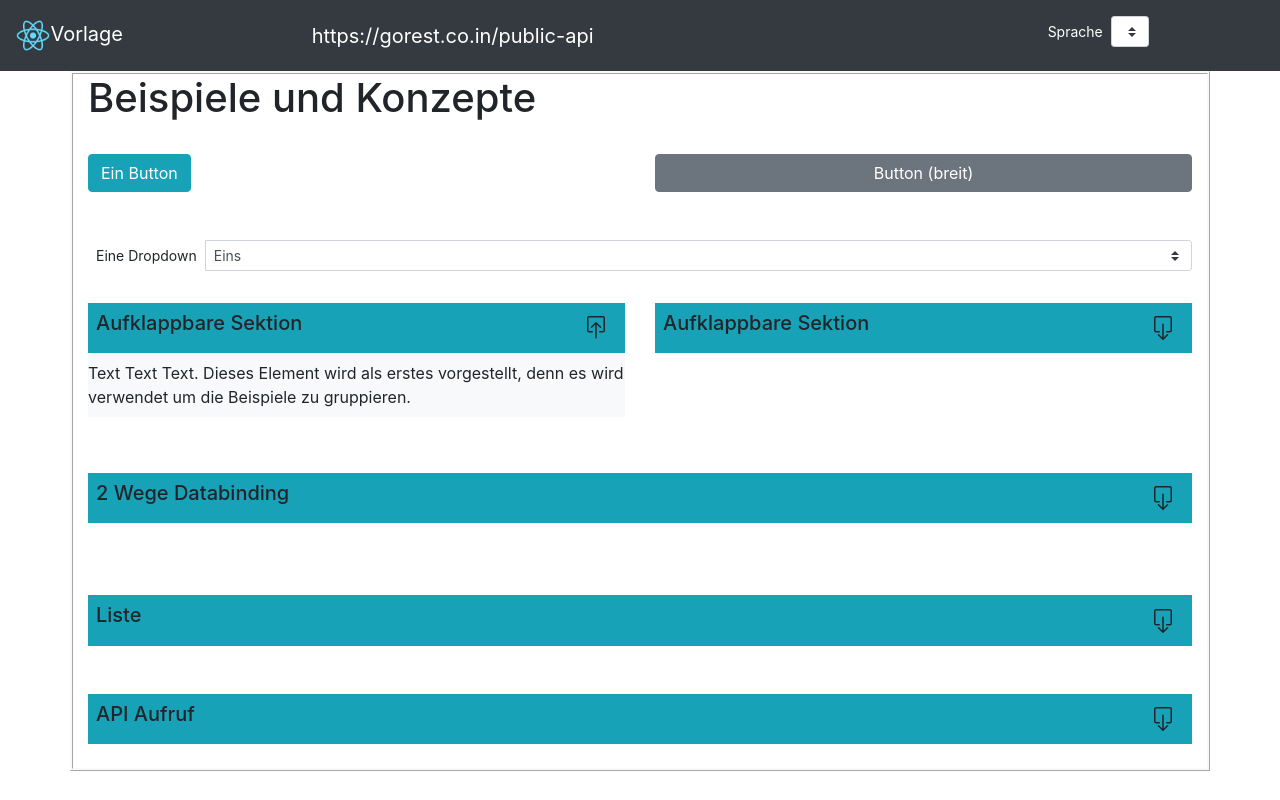
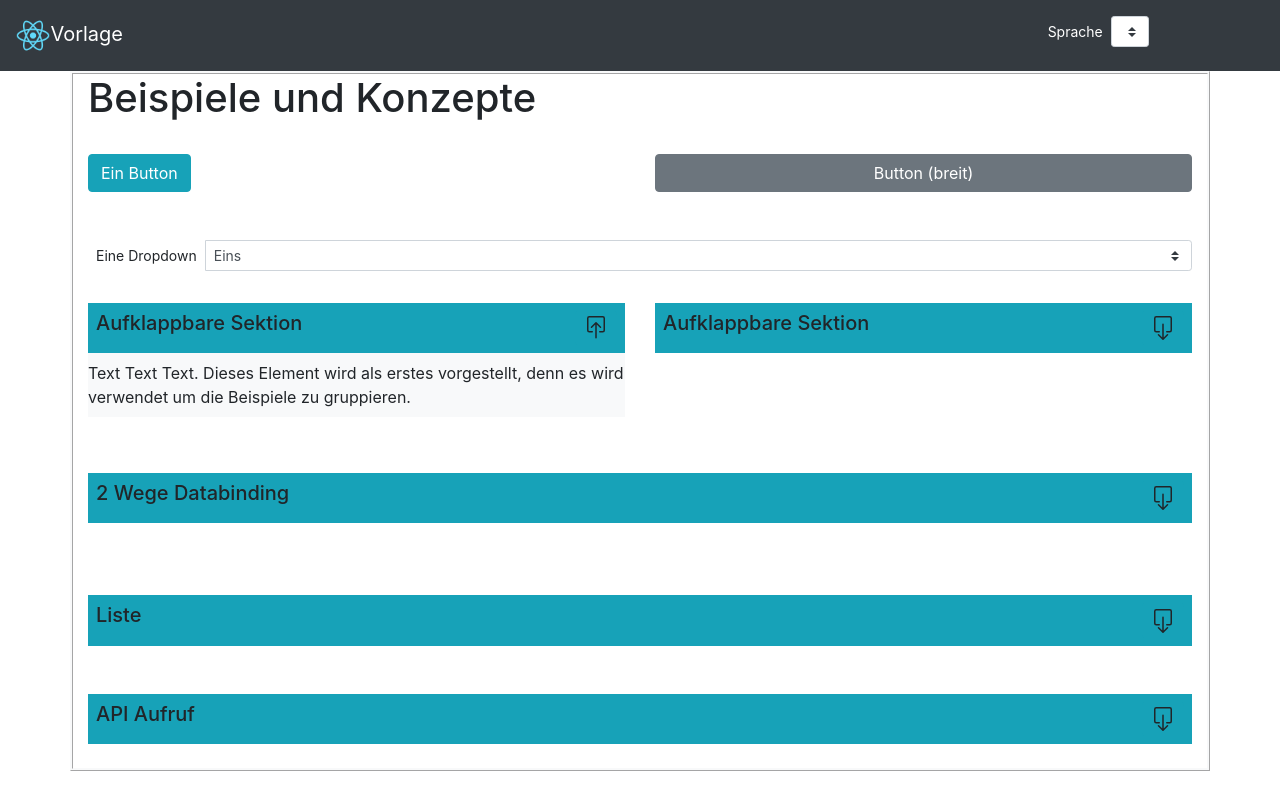
Before and after one commit to akapernaros/react-spa-template, a React (Create React App) app: page / in a window 1280 px wide. Built offline with nearby package versions, Linux system fonts and the light colour scheme.

Commit message:
First shot config and axios.

```diff
--- a/public/config/environment.json
+++ /dev/null
@@ -1,3 +0,0 @@
-{
-  "baseUrl": "http://"
-}
--- /dev/null
+++ b/public/data/configuration.json
@@ -0,0 +1,4 @@
+{
+  "baseUrl": "https://gorest.co.in/public-api",
+  "timeout": 5000
+}
--- a/src/App.js
+++ b/src/App.js
@@ -4,18 +4,67 @@ import './App.css';
 import { withTranslation } from "react-i18next";
 import Header from './components/header/header'
 import Kitchensink from "./pages/kitchensink/Kitchensink";
+import {initialize} from "./shared/services";
 
 
 export class App extends React.Component {
+    constructor(props) {
+        super(props);
+        this.state = { render : this.initializingContent() };
+    }
+
+    /**
+     * TODO Extract method to be a react functional component.
+     *
+     * @returns {*}
+     */
+    initializingContent() {
+        return <div>Initializing ...</div>
+    }
+
+    /**
+     * TODO Extract method to be a react functional component.
+     *
+     * @returns {*}
+     */
+    errorContent() {
+        return <div>Initializing failed. Application could not be started.</div>
+    }
+
+    /**
+     * TODO Extract method to be a react functional component.
+     *
+     * @returns {*}
+     */
+    rootContent() {
+        return  <div>
+                    <Header/>
+                    <div className="App container-lg">
+                        <Kitchensink/>
+                    </div>
+                </div>;
+    }
+
+    componentDidMount() {
+        this.initApp().then(() => {
+            this.setState({ render: this.rootContent() });
+        }).catch((e) => {
+            console.log(e);
+            this.setState({ render: this.errorContent() });
+        });
+
+    }
+
+    async initApp() {
+        await initialize();
+        //Add more (asynchronous) initializing stuff here.
+    }
 
     render() {
 
         return (
             <div>
-                <Header/>
-                <div className="App container-lg">
-                    <Kitchensink/>
-                </div>
+                { this.state.render }
             </div>
         );
     }
--- a/src/components/header/header.js
+++ b/src/components/header/header.js
@@ -1,7 +1,6 @@
 import React from 'react';
-import {withTranslation} from "react-i18next";
 import { Widget } from "../../shared/components";
-import { withConfiguration } from "../../shared/services/config";
+import { withTranslation } from "react-i18next";
 
 
 
@@ -29,7 +28,6 @@ class Header extends React.Component {
 
             <div className="col-lg-7">
                 <Widget.NavbarItem type={Widget.NAVBAR_ITEM.TITLE} >
-                    { this.props.config.baseUrl }
                 </Widget.NavbarItem>
             </div>
 
@@ -48,5 +46,4 @@ class Header extends React.Component {
     }
 }
 
-const header = withTranslation()(Header);
-export default withConfiguration(header);
+export default withTranslation()(Header);
--- a/src/pages/kitchensink/BackendApi.js
+++ b/src/pages/kitchensink/BackendApi.js
@@ -1,6 +1,6 @@
 import React from "react";
 import { withTranslation, Trans } from "react-i18next";
-import { withRestApi } from "../../shared/services/api";
+import { withApiService } from "../../shared/services/api";
 import { Widget } from "../../shared/components";
 
 class BackendApi extends React.Component {
@@ -13,7 +13,6 @@ class BackendApi extends React.Component {
     }
 
     loadUsers() {
-
         this.props.api.get("/users",(res) => {
             console.log(res.data);
             this.setState({ users: res.data })});
@@ -62,5 +61,4 @@ class UserContent extends React.Component {
     }
 }
 
-export const temp = withTranslation()(BackendApi);
-export default withRestApi(temp);
+export default withApiService(withTranslation()(BackendApi));
--- a/src/pages/kitchensink/ButtonExample.js
+++ b/src/pages/kitchensink/ButtonExample.js
@@ -2,9 +2,7 @@ import {Widget} from "../../shared/components";
 import {Trans, useTranslation } from "react-i18next";
 import React from "react";
 
-
 export default function ButtonExample(props) {
-
     const { t } = useTranslation();
 
     return <div className="row py-4">
--- a/src/shared/services/api.js
+++ b/src/shared/services/api.js
@@ -1,37 +1,79 @@
 import React from "react";
+import { ConfigService } from "./config";
 import axios from 'axios';
-import { ConfigService } from './config';
 
-class AxiosApi {
-    constructor() {
+
+/**
+ * TODO maybe a good entry for this serivce.
+class Request {
+    constructor(url, onSuccess) {
+        this.url = url;
+        this.onSuccess = onSuccess;
+        this.onError = undefined;
+        this.queryParameters = [];
+    }
+}
+*/
+
+/**
+ * Use HOC in class components or directly.
+ * TODO Authentication
+ * TODO Configurable headers
+ * TODO Hide axios specific stuff
+ * TODO Add the REST
+ *
+ * @type {{call(): ApiService.axios, init(): Promise<void>, get(*=, *): void, axios: may be undefined}}
+ */
+export const ApiService = {
+
+    axios: axios.create(),
+
+    /**
+     * Method initializes service.
+     *
+     * @returns {Promise<void>}
+     */
+    async init() {
         console.log("Initializing Backend API");
-
         this.axios = axios.create({
-            baseURL: ConfigService.getConfiguration().baseUrl,
-            timeout: 10000,
+            baseURL: ConfigService.configuration.baseUrl,
+            timeout: ConfigService.configuration.timeout,
             headers: {'X-SPA-Header': 'react-spa'}
         });
-    }
+    },
 
-    static newInstance = () => {
-        return new AxiosApi();
-    }
+    /**
+     * Returns the beneath lying service.
+     *
+     * @returns {AxiosInstance}
+     */
+    service() {
+        return this.axios;
+    },
 
-    call = () => this.axios;
-
+    /**
+     * Convenience method to perform a get request.
+     *
+     * @param url mandatory.
+     * @param callback mandatory.
+     */
     get(url, callback) {
         this.axios.get(url).then( res => callback(res.data));
     }
 }
 
-export const Api = AxiosApi.newInstance();
-
-export function withRestApi(WrappedComponent) {
+/**
+ * High order component. Usage for class components. Offer access to api service (this.props.api).
+ *
+ * @param WrappedComponent mandatory.
+ * @returns Wrapper class.
+ */
+export function withApiService(WrappedComponent) {
 
     return class extends React.Component {
         constructor(props) {
             super(props);
-            this.service = Api;
+            this.service = ApiService;
         }
 
         render() {
--- a/src/shared/services/config.js
+++ b/src/shared/services/config.js
@@ -1,21 +1,33 @@
 import React from "react";
 
-class Config {
+/**
+ * Loads and returns static configuration.
+ *
+ * @type {{init(): Promise<void>, configuration: {}}}
+ */
+export const ConfigService = {
 
-    static newInstance() {
-        console.log("Initialized Config.")
-        return new Config();
-    }
 
-    getConfiguration() {
-        return {
-            baseUrl: 'https://gorest.co.in/public-api'
-        }
-    }
+    configuration: {},
+
+
+    async init() {
+        console.log("Initializing Config.")
+        this.configuration = await fetch('data/configuration.json')
+            .then(value => value.json())
+            .then(out => {
+                console.log("Config loaded." + JSON.stringify(out));
+                return out;
+            });
+    },
 }
 
-export const ConfigService = Config.newInstance();
-
+/**
+ * Returns the (High order) component offering access to app configuration (this.props.config).
+ *
+ * @param WrappedComponent - madatory.
+ * @returns Wrapper class.
+ */
 export function withConfiguration(WrappedComponent) {
 
     return class extends React.Component {
@@ -23,13 +35,11 @@ export function withConfiguration(WrappedComponent) {
             super(props);
             this.configurationProvider = ConfigService;
             this.state = {
-                config: ConfigService.getConfiguration()
+                config: ConfigService.configuration
             };
         }
 
         render() {
-            // ... and renders the wrapped component with the fresh data!
-            // Notice that we pass through any additional props
             return <WrappedComponent config={this.state.config} {...this.props} />;
         }
     };
--- /dev/null
+++ b/src/shared/services/index.js
@@ -0,0 +1,19 @@
+import {ConfigService, withConfiguration} from "./config";
+import {ApiService, withApiService} from "./api";
+import { withTranslation } from "react-i18next";
+
+export const initialize = async () => {
+   await ConfigService.init();
+   await ApiService.init();
+}
+
+/**
+ * Convenience method adding all "services" for class conponents.
+ *
+ * @param WrappedComponent mandatory.
+ */
+export function withAllServices(WrappedComponent) {
+   let comp = withConfiguration(WrappedComponent);
+   comp = withApiService(comp);
+   return withTranslation()(comp);
+}
```
Also changed, not shown: src/index.js (+4 -4 lines), 2 other files (tests, documents, lock files or other folders).
